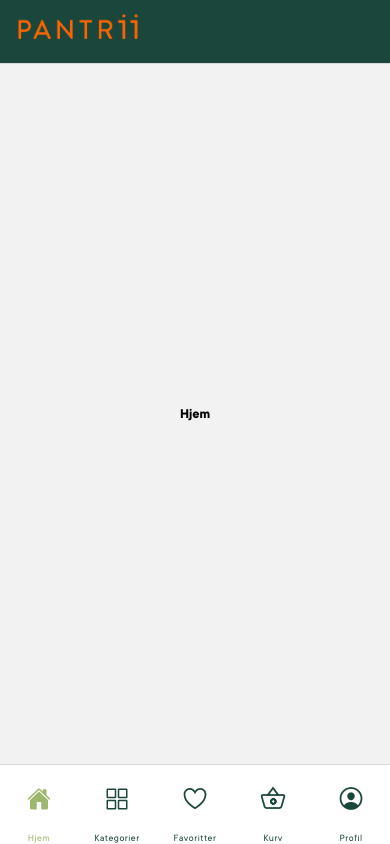
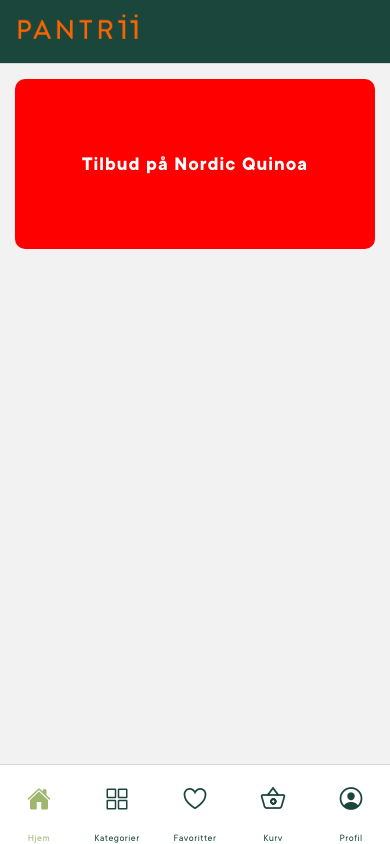
Before and after one commit to rachelhdvo0727/pantrii-app, a React Native app: screen /Hjem in a window 390 px wide. Built offline with nearby package versions, Linux system fonts and the light colour scheme.

Commit message:
home screen started

```diff
--- /dev/null
+++ b/components/FeaturedCard.tsx
@@ -0,0 +1,57 @@
+import React from 'react';
+import {
+    StyleSheet,
+    View,
+    TouchableOpacity,
+    Text,
+    ImageBackground,
+} from 'react-native';
+import generalStyles from '../styles/General';
+
+interface Props {
+    title: string;
+    imageSrc: { uri: string };
+    onPress: (arg: any) => void;
+ }
+
+ export default function EventCard({
+    title,
+    imageSrc,
+    onPress,
+ }: Props) {
+    return (
+       <TouchableOpacity style={styles.featuredWrapper} onPress={onPress}>
+          <ImageBackground
+             source={imageSrc}
+             resizeMode="cover"
+             >
+             <View style={styles.titleWrapper} >
+                   <Text style={styles.featuredTitle}>
+                      {title}
+                   </Text>
+                </View>
+          </ImageBackground>
+       </TouchableOpacity>
+    );
+ }
+
+const styles = StyleSheet.create({
+    featuredWrapper: {
+        width: '100%',
+        height: 170,
+        backgroundColor: 'red',
+        borderRadius: 10,
+        justifyContent: 'center',
+        alignItems: 'center',
+    },
+    titleWrapper: {
+        height: 50,
+        justifyContent:'center'
+    },
+    featuredTitle: {
+        fontSize: 20,
+        color: '#FFFFFF',
+        fontFamily: 'TT-Commons-Bold',
+        letterSpacing: 1,
+    }
+});
--- a/package.json
+++ b/package.json
@@ -27,6 +27,7 @@
     "react-native": "0.68.1",
     "react-native-safe-area-context": "4.2.4",
     "react-native-screens": "~3.11.1",
+    "react-native-snap-carousel": "^3.9.1",
     "react-native-svg": "^12.3.0",
     "react-native-vector-icons": "^9.1.0",
     "react-native-web": "0.17.7"
--- a/screens/buyers/FavouritesScreen.js
+++ b/screens/buyers/FavouritesScreen.js
@@ -5,7 +5,7 @@
 export default function FavouritesScreen() {
     return (
         <View style={generalStyles.container}>
-            <Text style={stygeneralStylesles.headerH1}>Favoritter</Text>
+            <Text style={generalStyles.headerH1}>Favoritter</Text>
         </View>
     );
 }
--- a/screens/buyers/HomeScreen.js
+++ b/screens/buyers/HomeScreen.js
@@ -1,11 +1,12 @@
 import React from 'react';
 import { StyleSheet, Text, View } from 'react-native';
 import generalStyles from '../../styles/General';
+import FeaturedCard from '../../components/FeaturedCard';
 
 export default function HomeScreen() {
     return (
         <View style={generalStyles.container}>
-            <Text style={generalStyles.headerH1}>Hjem</Text>
+            <FeaturedCard title="Tilbud på Nordic Quinoa" />
         </View>
     );
 }
--- a/styles/General.js
+++ b/styles/General.js
@@ -3,8 +3,7 @@
 const generalStyles = StyleSheet.create({
     container: {
         flex: 1,
-        justifyContent: 'center',
-        alignItems: 'center',
+        padding: 15,
     },
     headerH1: {
         fontFamily: 'TT-Commons-Bold',
```
Also changed, not shown: 1 other file (tests, documents, lock files or other folders).
